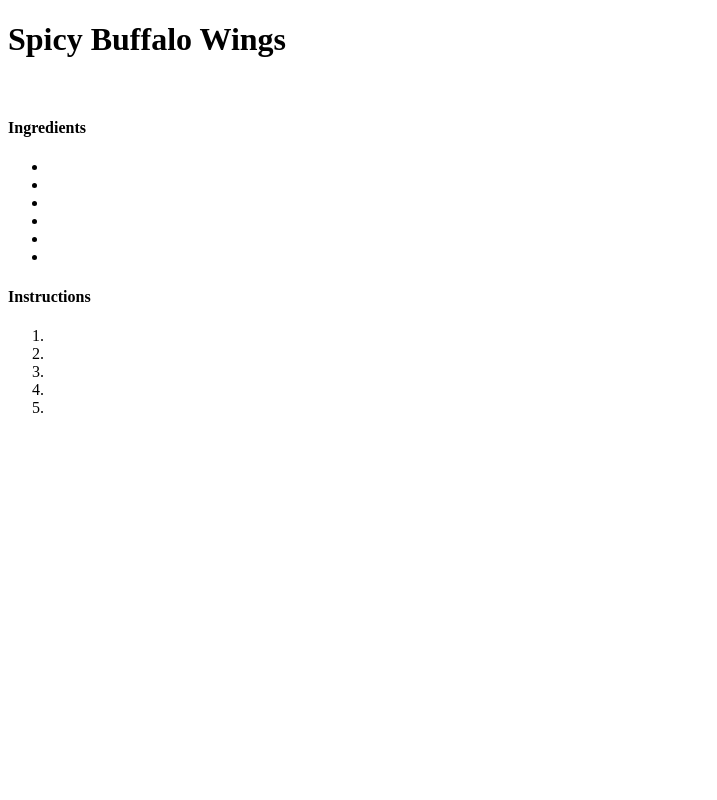
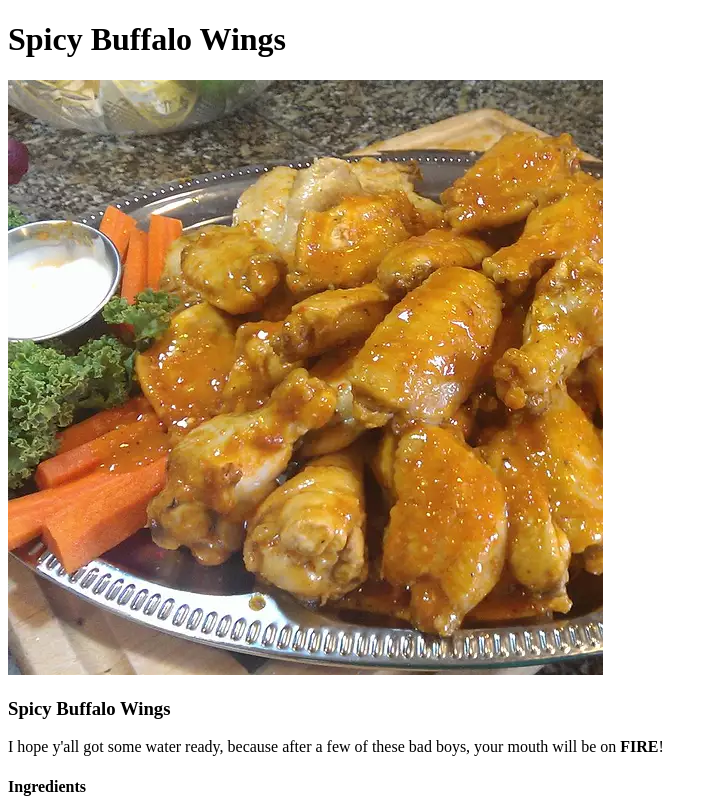
Before and after one commit to Alexander-Matte/odin-recipes, a plain HTML site: page recipes/spicybuffalowings.html in a window 1280 px wide. Shown: the top 800 px of the page, without its empty margins (0-717 px from the left). Drawn offline with Linux system fonts and the light colour scheme.

Commit message:
*** added photo, headings and description. Last edit I forgot to save before commiting.

```diff
--- a/recipes/spicybuffalowings.html
+++ b/recipes/spicybuffalowings.html
@@ -4,16 +4,16 @@
     <meta charset="UTF-8">
     <meta http-equiv="X-UA-Compatible" content="IE=edge">
     <meta name="viewport" content="width=device-width, initial-scale=1.0">
-    <title></title>
+    <title>Spicy Buffalo Wings</title>
 </head>
 <body>
 
     <h1>Spicy Buffalo Wings</h1>
-    <img src="" alt="">
+    <img src="../images/spicyBuffWings.webp" alt="Spicy Buffalo Wings">
 
-    <h3></h3>
+    <h3>Spicy Buffalo Wings</h3>
 
-    <p></p>
+    <p>I hope y'all got some water ready, because after a few of these bad boys, your mouth will be on <strong>FIRE</strong>!</p>
 
     <h4>Ingredients</h4>
         <ul>
```
